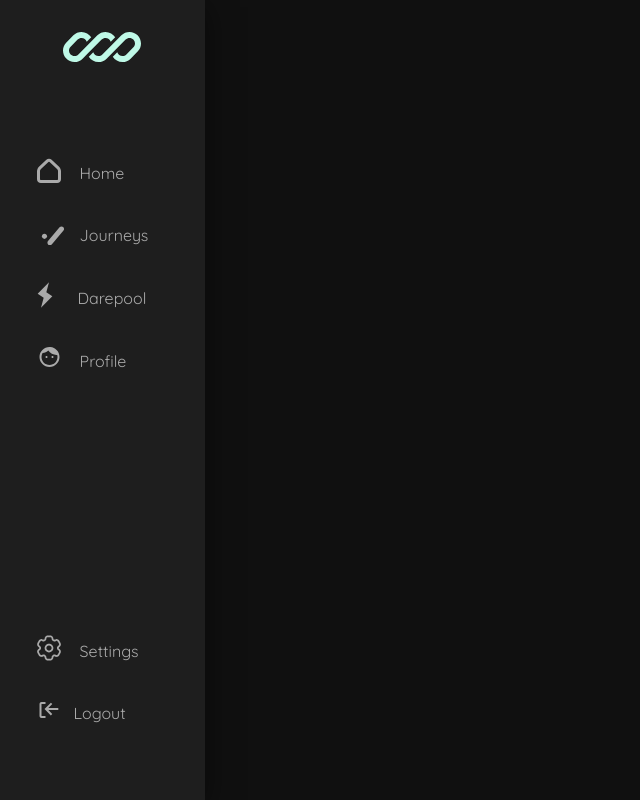
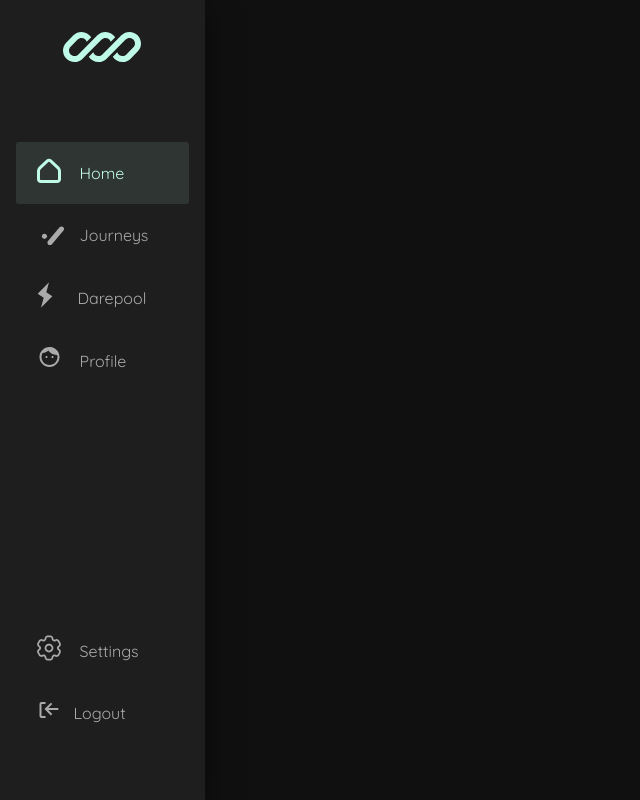
Before and after one commit to faddalibrahim/daredevil, a React (Vite) app: page /dashboard in a window 1280 px wide. Shown: the whole page, without its empty margins (0-640 px from the left). Built offline with nearby package versions, Linux system fonts and the light colour scheme; a web font is replaced by a local one.

Commit message:
feat: current page is highlighted correspondingly on the navbar

```diff
--- a/src/components/navbar/Navbar.module.css
+++ b/src/components/navbar/Navbar.module.css
@@ -19,7 +19,8 @@
   width: 100vw;
 }
 
-.navbar__menu__item a {
+.navbar__menu__item a,
+.navbar__menu__item__active a {
   display: flex;
   flex-flow: column;
   padding: 1rem 0.8rem;
@@ -29,7 +30,8 @@
   text-align: center;
 }
 
-.navbar__menu__item a:hover .navbar__menu__item__icon {
+.navbar__menu__item a:hover .navbar__menu__item__icon,
+.navbar__menu__item__active a:hover .navbar__menu__item__icon {
   animation: wobble 0.5s ease-in-out alternate infinite;
 }
 
@@ -45,14 +47,18 @@
   }
 }
 
-.navbar__menu__item a:hover {
+.navbar__menu__item a:hover,
+.navbar__menu__item__active a {
   color: var(--app-green);
 }
-.navbar__menu__item a:hover path {
+
+.navbar__menu__item a:hover path,
+.navbar__menu__item__active a path {
   fill: var(--app-green);
 }
 
-.navbar__menu__item:first-child a:hover path {
+.navbar__menu__item:first-child a:hover path,
+.navbar__menu__item__active:first-child a path {
   fill: transparent;
   stroke: var(--app-green);
 }
@@ -88,16 +94,19 @@
     flex-grow: 4;
   }
 
-  .navbar__menu__item {
+  .navbar__menu__item,
+  .navbar__menu__item__active {
     width: 100%;
   }
 
-  .navbar__menu__item:hover {
+  .navbar__menu__item:hover,
+  .navbar__menu__item__active {
     background-color: rgba(191, 249, 231, 0.1);
-    border-radius: 5rem;
+    border-radius: 0.2rem;
   }
 
-  .navbar__menu__item a {
+  .navbar__menu__item a,
+  .navbar__menu__item__active a {
     flex-flow: row;
     align-items: center;
     font-size: 120%;
--- a/src/components/navbar/Navbar.tsx
+++ b/src/components/navbar/Navbar.tsx
@@ -12,6 +12,7 @@ import NavbarStyles from "./Navbar.module.css";
 import { PAGES, EXTRA_MENU } from "./pages";
 const Navbar = () => {
   const [toggleClass, setToggleClass] = useState("extra__menu");
+  const [currentPageName, setCurrentPage] = useState("home");
   const toggleExtraMenu = () => {
     toggleClass === "extra__menu"
       ? setToggleClass("extra__menu__float")
@@ -24,7 +25,19 @@ const Navbar = () => {
       </div>
       <div className={NavbarStyles.navbar__menu}>
         {PAGES.map((page, index) => (
-          <div className={NavbarStyles.navbar__menu__item} key={index}>
+          <div
+            key={index}
+            className={
+              NavbarStyles[
+                `${
+                  page.name === currentPageName
+                    ? "navbar__menu__item__active"
+                    : "navbar__menu__item"
+                }`
+              ]
+            }
+            onClick={() => setCurrentPage(page.name)}
+          >
             {index == PAGES.length - 1 ? (
               <NavLink
                 to={page.path}
@@ -55,7 +68,19 @@ const Navbar = () => {
       </div>
       <div className={NavbarStyles[toggleClass]}>
         {EXTRA_MENU.map((page, index) => (
-          <div className={NavbarStyles.navbar__menu__item} key={index}>
+          <div
+            className={
+              NavbarStyles[
+                `${
+                  page.name === currentPageName
+                    ? "navbar__menu__item__active"
+                    : "navbar__menu__item"
+                }`
+              ]
+            }
+            onClick={() => setCurrentPage(page.name)}
+            key={index}
+          >
             <NavLink to={page.path}>
               <div className={NavbarStyles.navbar__menu__item__icon}>
                 {page.icon}
```
